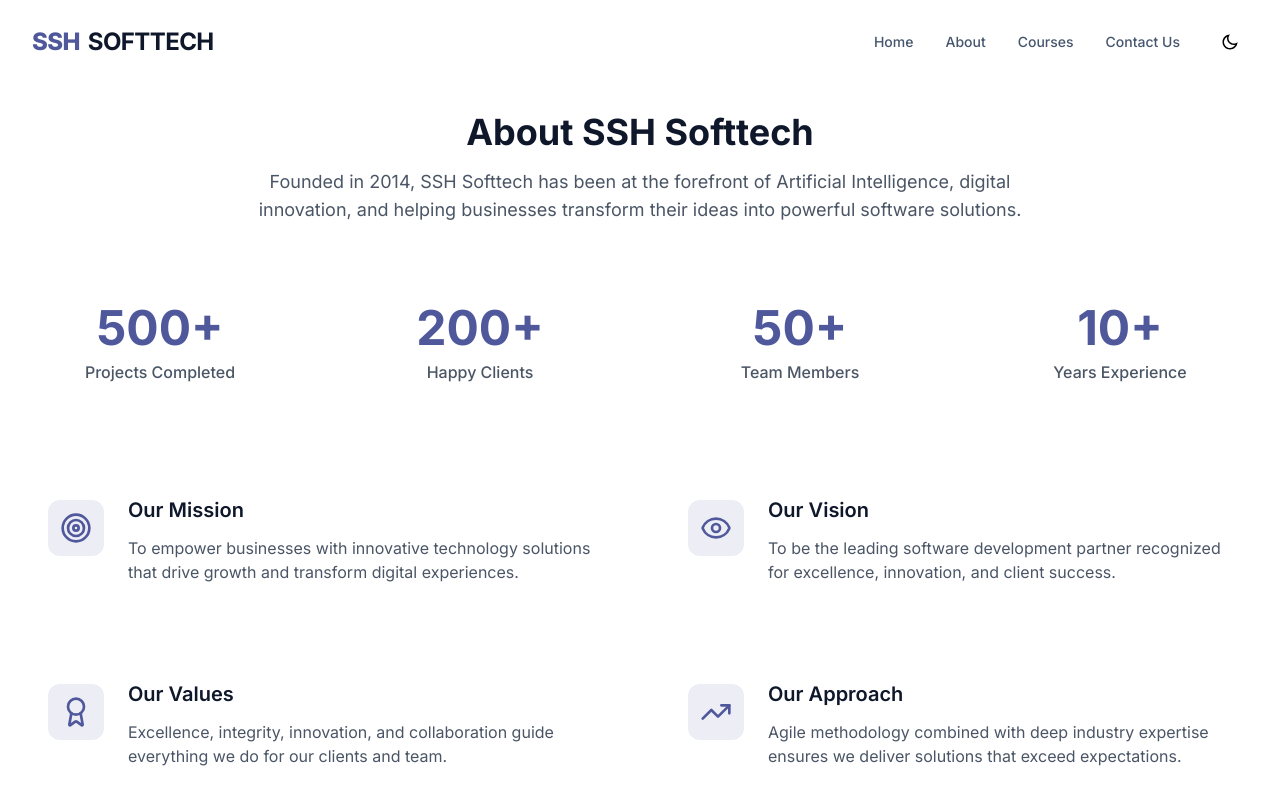
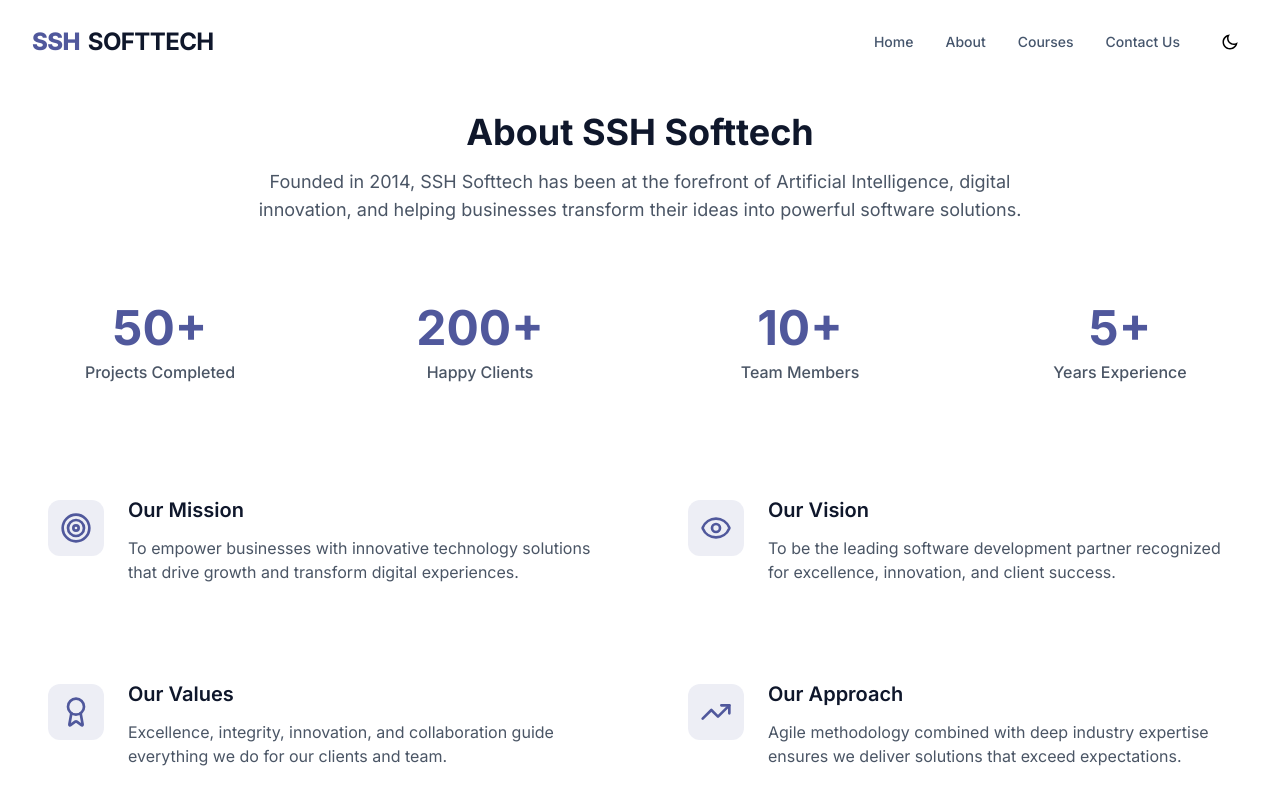
Before and after one commit to atul030702/ssh-softtech, a Next.js app: page /about in a window 1280 px wide. Shown: the top 800 px of the page. Built offline with nearby package versions, Linux system fonts and the light colour scheme.

Commit message:
add: separation of constants

```diff
--- a/src/app/page.tsx
+++ b/src/app/page.tsx
@@ -1,5 +1,4 @@
 import Hero from "../components/Hero/Hero";
-//import { ServicesSection } from "../components/Services";
 import Industries from "../components/Industry/Industries";
 import Services from "../components/Services/services";
 
--- a/src/components/About/AboutSection.tsx
+++ b/src/components/About/AboutSection.tsx
@@ -1,53 +1,10 @@
 "use client"
 
 import { motion } from 'motion/react';
-import { Target, Eye, Award, TrendingUp } from 'lucide-react';
+
+import { values, stats } from './constants';
 
 const AboutSection = () => {
-    const stats = [
-        {
-            label: 'Projects Completed',
-            value: '500+',
-        },
-        {
-            label: 'Happy Clients',
-            value: '200+',
-        },
-        {
-            label: 'Team Members',
-            value: '50+',
-        },
-        {
-            label: 'Years Experience',
-            value: '10+',
-        },
-    ];
-    const values = [
-        {
-            icon: <Target size={32} />,
-            title: 'Our Mission',
-            description:
-                'To empower businesses with innovative technology solutions that drive growth and transform digital experiences.',
-        },
-        {
-            icon: <Eye size={32} />,
-            title: 'Our Vision',
-            description:
-                'To be the leading software development partner recognized for excellence, innovation, and client success.',
-        },
-        {
-            icon: <Award size={32} />,
-            title: 'Our Values',
-            description:
-                'Excellence, integrity, innovation, and collaboration guide everything we do for our clients and team.',
-        },
-        {
-            icon: <TrendingUp size={32} />,
-            title: 'Our Approach',
-            description:
-                'Agile methodology combined with deep industry expertise ensures we deliver solutions that exceed expectations.',
-        },
-    ];
 
     return (
         <section id="about" className="py-28 bg-white dark:bg-dark-950">
@@ -174,7 +131,7 @@ const AboutSection = () => {
                 </div>
             </div>
         </section>
-    )
+    );
 };
 
 export default AboutSection;
--- /dev/null
+++ b/src/components/About/constants.ts
@@ -0,0 +1,49 @@
+import React from "react";
+
+import { Target, Eye, Award, TrendingUp } from 'lucide-react';
+
+export const values = [
+    {
+        icon: React.createElement(Target, { size: 32 }),
+        title: 'Our Mission',
+        description:
+            'To empower businesses with innovative technology solutions that drive growth and transform digital experiences.',
+    },
+    {
+        icon: React.createElement(Eye, { size: 32 }),
+        title: 'Our Vision',
+        description:
+            'To be the leading software development partner recognized for excellence, innovation, and client success.',
+    },
+    {
+        icon: React.createElement(Award, { size: 32 }),
+        title: 'Our Values',
+        description:
+            'Excellence, integrity, innovation, and collaboration guide everything we do for our clients and team.',
+    },
+    {
+        icon: React.createElement(TrendingUp, { size: 32 }),
+        title: 'Our Approach',
+        description:
+            'Agile methodology combined with deep industry expertise ensures we deliver solutions that exceed expectations.',
+    },
+];
+
+export const stats = [
+    {
+        label: 'Projects Completed',
+        value: '50+',
+    },
+    {
+        label: 'Happy Clients',
+        value: '200+',
+    },
+    {
+        label: 'Team Members',
+        value: '10+',
+    },
+    {
+        label: 'Years Experience',
+        value: '5+',
+    },
+];
--- a/src/utils/particleAnimation.ts
+++ b/src/utils/particleAnimation.ts
@@ -66,12 +66,6 @@ export class ParticleClass {
     private drawFrame() {
         const ctx = this.ctx;
         const canvas = this.canvas;
-
-        // Background gradient based on theme
-        // const bgGradient = this.isDarkMode()
-        // ? 'linear-gradient(135deg, #0f172a 0%, #1e293b 50%, #0f172a 100%)'
-        // : 'linear-gradient(135deg, #eff6ff 0%, #ffffff 50%, #dbeafe 100%)';
-        // canvas.style.background = bgGradient;
 
         ctx.clearRect(0, 0, canvas.width, canvas.height);
 
```
